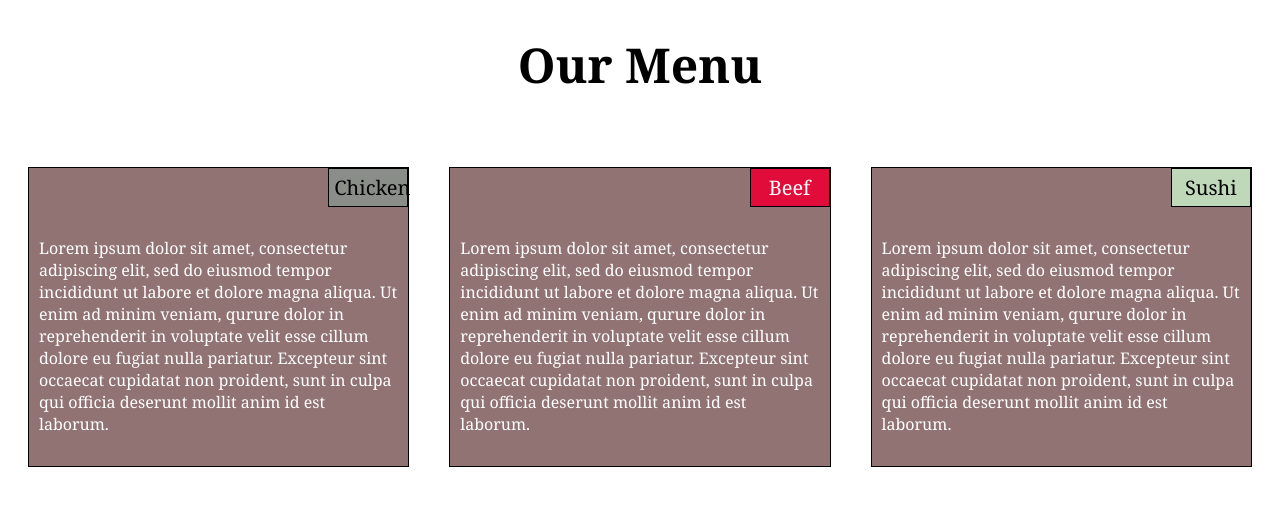
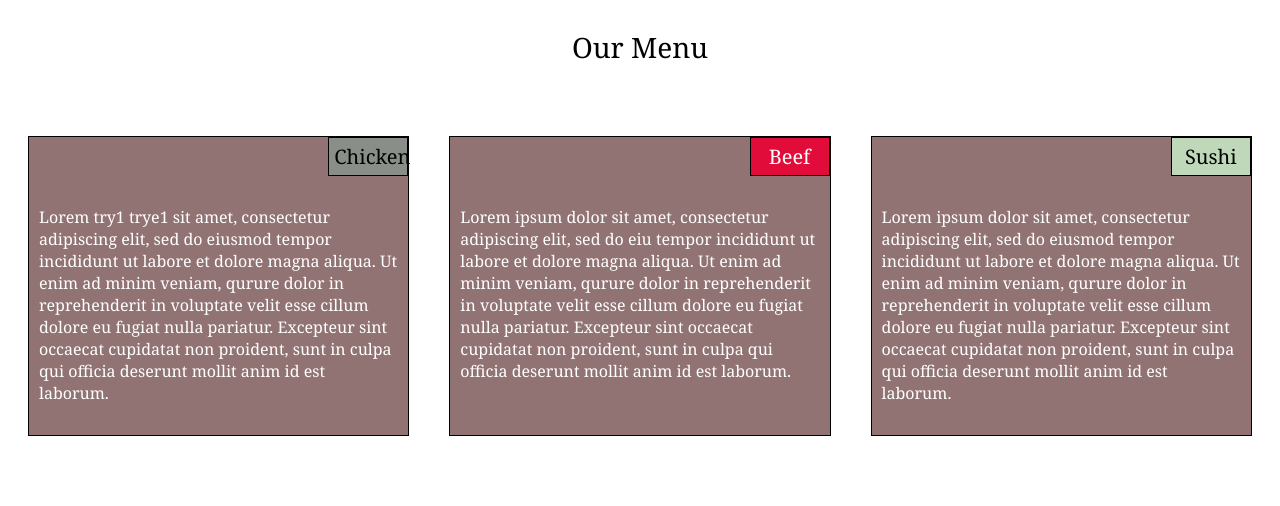
Before and after one commit to ankurgoyal33/coursera-html-yaakov, a plain HTML site: page module2-sol/index.html in a window 1280 px wide. Drawn offline with Linux system fonts and the light colour scheme.

Commit message:
final by ankur

```diff
--- a/module2-sol/css/style.css
+++ b/module2-sol/css/style.css
@@ -3,10 +3,10 @@
   font-family: Georgia, Times, serif;
 }
 
-h1 {
+#h1 {
   text-align: center;
   margin-bottom: 50px;
-    font-size: 300%;
+  font-size: 175%;
 }
 
 .details {
--- a/module2-sol/index.html
+++ b/module2-sol/index.html
@@ -10,36 +10,36 @@
 </head>
 
 <body>
-    <h1>Our Menu</h1>
+    <p id="h1">Our Menu</p>
 
     <div class="col-lg-4 col-md-6 col-sd-12">
-        <section class="details">
+        <div class="details">
             <p class="title" id="item1">Chicken</p>
             <p class="desc">
-                Lorem ipsum dolor sit amet, consectetur adipiscing elit,
+                Lorem try1 trye1 sit amet, consectetur adipiscing elit,
                 sed do eiusmod tempor incididunt ut labore et dolore magna aliqua.
                 Ut enim ad minim veniam,
                 qurure dolor in reprehenderit in voluptate velit esse cillum dolore
                 eu fugiat nulla pariatur. Excepteur sint occaecat cupidatat non proident,
                 sunt in culpa qui officia deserunt mollit anim id est laborum.
             </p>
-        </section>
+        </div>
     </div>
     <div class="col-lg-4 col-md-6 col-sd-12">
-        <section class="details">
+        <div class="details">
             <p class="title" id="item2">Beef</p>
             <p class="desc">
                 Lorem ipsum dolor sit amet, consectetur adipiscing elit,
-                sed do eiusmod tempor incididunt ut labore et dolore magna aliqua.
+                sed do eiu tempor incididunt ut labore et dolore magna aliqua.
                 Ut enim ad minim veniam,
                 qurure dolor in reprehenderit in voluptate velit esse cillum dolore
                 eu fugiat nulla pariatur. Excepteur sint occaecat cupidatat non proident,
                 sunt in culpa qui officia deserunt mollit anim id est laborum.
             </p>
-        </section>
+        </div>
     </div>
     <div class="col-lg-4 col-md-12 col-sd-12">
-        <section class="details">
+        <div class="details">
             <p class="title" id="item3">Sushi</p>
             <p class="desc">
                 Lorem ipsum dolor sit amet, consectetur adipiscing elit,
@@ -49,7 +49,7 @@
                 eu fugiat nulla pariatur. Excepteur sint occaecat cupidatat non proident,
                 sunt in culpa qui officia deserunt mollit anim id est laborum.
             </p>
-        </section>
+        </div>
 
     </div>
 </body>
```
Lines whose indentation alone changed are shown as unchanged.
